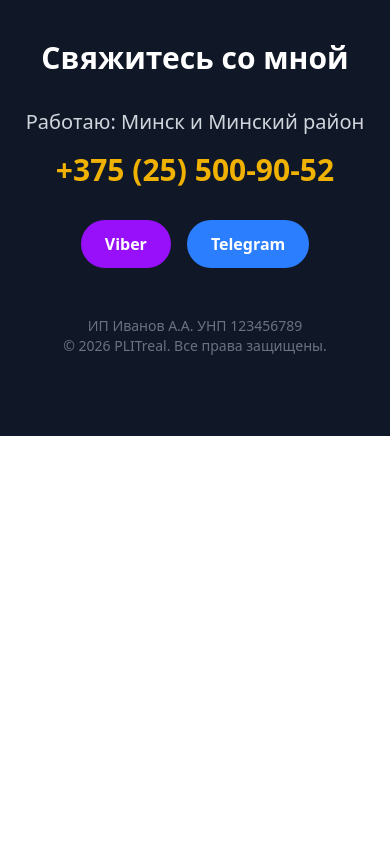
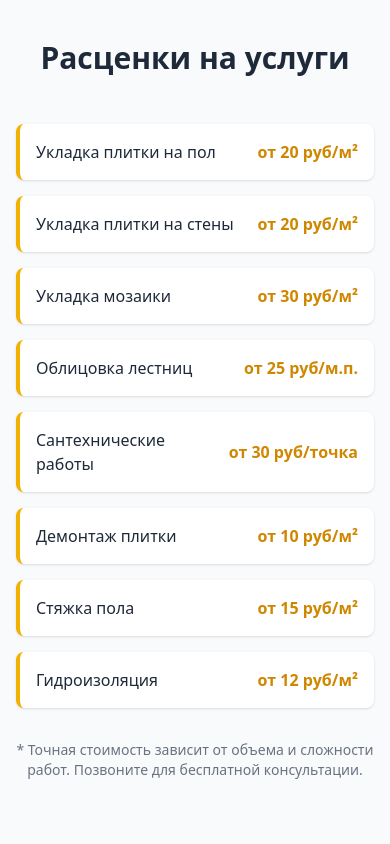
Before and after one commit to MagicKode/plit_real_front, an Angular app: page / in a window 390 px wide. Shown: the part 6040-6884 px from the top of the page. Before the commit the page ends 6476 px from the top, so only its background shows below. Built offline with nearby package versions, Linux system fonts and the light colour scheme.

Commit message:
PLT-1.0.7 created prices component

```diff
--- a/src/app/app.html
+++ b/src/app/app.html
@@ -8,5 +8,6 @@
   description="Профессиональный плиточник и сантехник. Работаю официально (ИП). Аккуратно, в срок, с гарантией.">
 </app-about>
 <app-portfolio id="portfolio"></app-portfolio>
+<app-prices id="prices"></app-prices>
 <app-contacts id="contacts"></app-contacts>
 <router-outlet></router-outlet>
--- a/src/app/components/header/header.html
+++ b/src/app/components/header/header.html
@@ -14,6 +14,7 @@
     <nav class="hidden lg:flex gap-15 text-base font-medium">
       <button (click)="scrollTo('services')" class="hover:text-yellow-500 transition">Услуги</button>
       <button (click)="scrollTo('portfolio')" class="hover:text-yellow-500 transition">Работы</button>
+      <button (click)="scrollTo('prices')" class="hover:text-yellow-500 transition">Цены</button>
       <button (click)="scrollTo('about')" class="hover:text-yellow-500 transition">О мастере</button>
       <button (click)="scrollTo('contacts')" class="hover:text-yellow-500 transition">Контакты</button>
     </nav>
--- /dev/null
+++ b/src/app/components/prices/prices.html
@@ -0,0 +1,22 @@
+<section class="py-20 bg-gray-50">
+  <div class="container mx-auto px-4">
+    <h2 class="text-3xl md:text-4xl font-bold text-center mb-12 text-gray-800">
+      Расценки на услуги
+    </h2>
+
+    <div class="grid grid-cols-1 md:grid-cols-2 gap-4 max-w-4xl mx-auto">
+      @for (item of prices; track item.service) {
+        <div class="bg-white p-4 rounded-lg shadow-sm flex justify-between items-center border-l-4 border-yellow-500">
+          <span class="text-gray-800 font-medium">{{ item.service }}</span>
+          <span class="text-yellow-600 font-bold whitespace-nowrap ml-4">
+            {{ item.price }} {{ item.unit }}
+          </span>
+        </div>
+      }
+    </div>
+
+    <p class="text-center text-gray-500 mt-8 text-sm">
+      * Точная стоимость зависит от объема и сложности работ. Позвоните для бесплатной консультации.
+    </p>
+  </div>
+</section>
--- /dev/null
+++ b/src/app/components/prices/prices.ts
@@ -0,0 +1,27 @@
+import { Component } from '@angular/core';
+
+interface PriceItem {
+  service: string;
+  price: string;
+  unit: string;
+}
+
+@Component({
+  selector: 'app-prices',
+  standalone: true,
+  imports: [],
+  templateUrl: './prices.html',
+  styleUrl: './prices.css',
+})
+export class PricesComponent {
+  prices: PriceItem[] = [
+    { service: 'Укладка плитки на пол', price: 'от 20', unit: 'руб/м²' },
+    { service: 'Укладка плитки на стены', price: 'от 20', unit: 'руб/м²' },
+    { service: 'Укладка мозаики', price: 'от 30', unit: 'руб/м²' },
+    { service: 'Облицовка лестниц', price: 'от 25', unit: 'руб/м.п.' },
+    { service: 'Сантехнические работы', price: 'от 30', unit: 'руб/точка' },
+    { service: 'Демонтаж плитки', price: 'от 10', unit: 'руб/м²' },
+    { service: 'Стяжка пола', price: 'от 15', unit: 'руб/м²' },
+    { service: 'Гидроизоляция', price: 'от 12', unit: 'руб/м²' },
+  ];
+}
```
Also changed, not shown: src/app/app.ts (+12 -2 lines), src/app/components/prices/prices.css (added), 1 other file (tests, documents, lock files or other folders).
